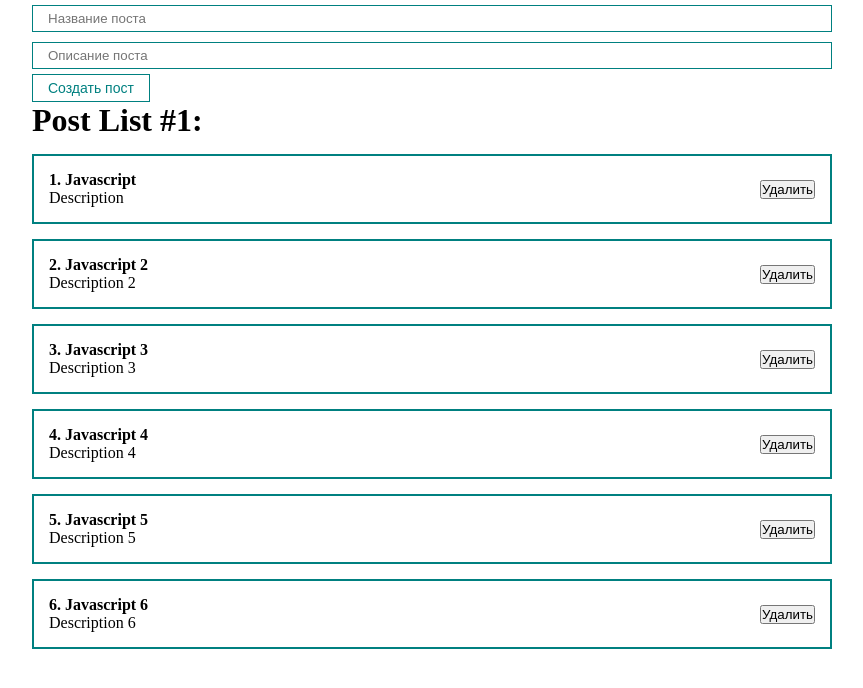
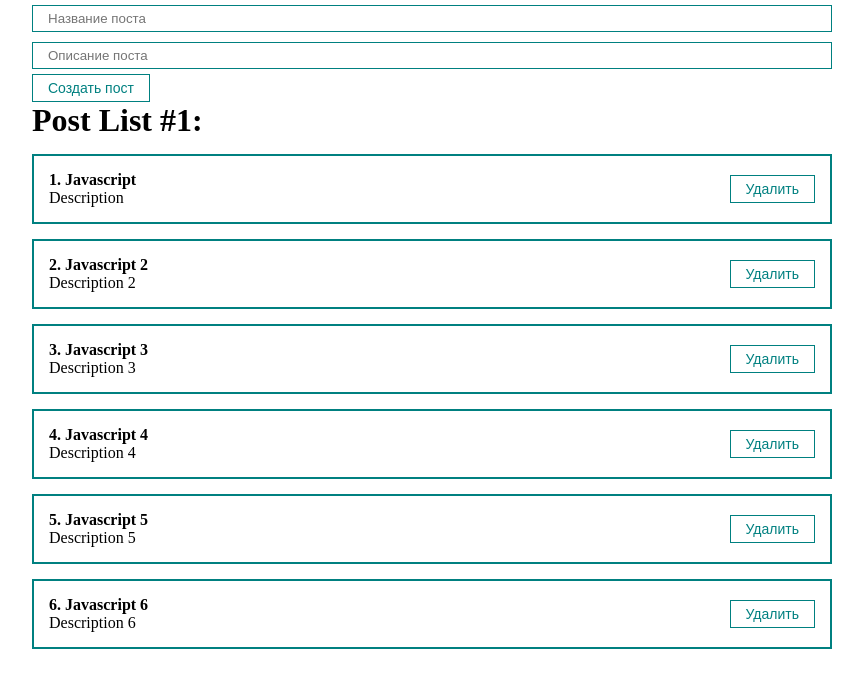
Before and after one commit to alexmanwell/react-blog, a React (Create React App) app: page / in a window 1280 px wide. Shown: the top 688 px of the page, without its empty margins (208-1071 px from the left). Built offline with nearby package versions, Linux system fonts and the light colour scheme.

Commit message:
implement remove post function.

```diff
--- a/src/App.js
+++ b/src/App.js
@@ -17,10 +17,14 @@
     setPosts([...posts, newPost]);
   };
 
+  const removePost = (post) => {
+    setPosts(posts.filter((p) => p.id !== post.id));
+  };
+
   return (
     <div className="App">
       <PostForm create={createPost}/>
-      <PostList posts={posts} title={"Post List #1"}/>
+      <PostList remove={removePost} posts={posts} title={"Post List #1"}/>
     </div>
   )
 }
--- a/src/components/PostItem.jsx
+++ b/src/components/PostItem.jsx
@@ -1,4 +1,5 @@
 import React from 'react';
+import {MyButton} from "./UI/button/MyButton";
 
 export const PostItem = (props) => {
   return (
@@ -8,7 +9,7 @@
         <div>{props.post.description}</div>
       </div>
       <div className="post__btns">
-        <button>Удалить</button>
+        <MyButton onClick={() => props.remove(props.post)}>Удалить</MyButton>
       </div>
     </div>
   );
--- a/src/components/PostList.jsx
+++ b/src/components/PostList.jsx
@@ -1,12 +1,12 @@
 import React from 'react';
 import {PostItem} from "./PostItem";
 
-export const PostList = ({posts, title}) => {
+export const PostList = ({posts, title, remove}) => {
   return (
     <div>
       <h1>{title}:</h1>
       {posts.map((post, index) =>
-        <PostItem number={index + 1} post={post} key={Date.now() + index}/>
+        <PostItem remove={remove} number={index + 1} post={post} key={Date.now() + index}/>
       )}
     </div>
   );
```
